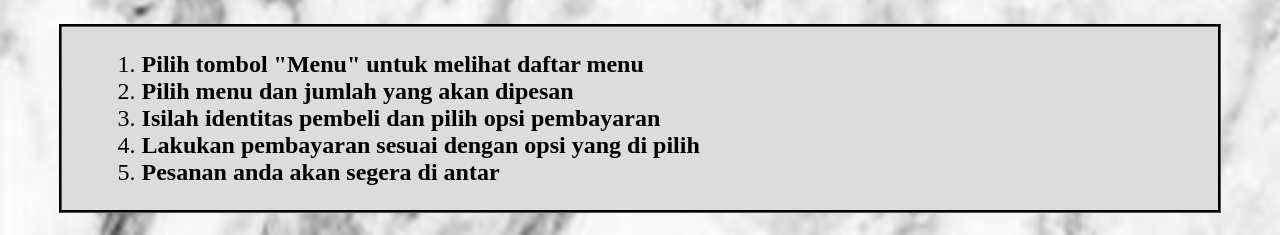
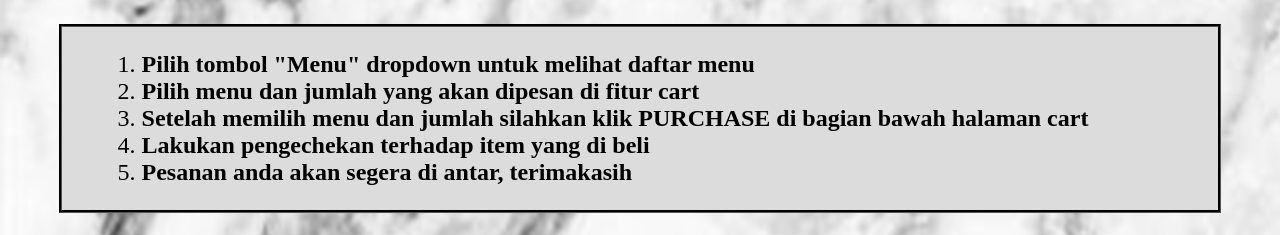
Before and after one commit to vlnpc15/vlnpc15.github.io, a plain HTML site: page Renjana/INFO.HTML in a window 1280 px wide. Shown: the part 194-429 px from the top of the page. Drawn offline with Linux system fonts and the light colour scheme.

Commit message:
Update info

```diff
--- a/Renjana/INFO.HTML
+++ b/Renjana/INFO.HTML
@@ -29,11 +29,11 @@
     <h2>INFO TATA CARA PEMBELIAN RENJANA</h2>
     <div class="inform">
         <ol>
-            <li><b>Pilih tombol "Menu" untuk melihat daftar menu</b></li>
-            <li><b>Pilih menu dan jumlah yang akan dipesan</b></li>
-            <li><b>Isilah identitas pembeli dan pilih opsi pembayaran</b></li>
-            <li><b>Lakukan pembayaran sesuai dengan opsi yang di pilih</b></li>
-            <li><b>Pesanan anda akan segera di antar</b></li>
+            <li><b>Pilih tombol "Menu" dropdown untuk melihat daftar menu</b></li>
+            <li><b>Pilih menu dan jumlah yang akan dipesan di fitur cart</b></li>
+            <li><b>Setelah memilih menu dan jumlah silahkan klik PURCHASE di bagian bawah halaman cart</b></li>
+            <li><b>Lakukan pengechekan terhadap item yang di beli</b></li>
+            <li><b>Pesanan anda akan segera di antar, terimakasih</b></li>
         </ol>
     </div>
     <h3>Lokasi Kami</h3>
```
